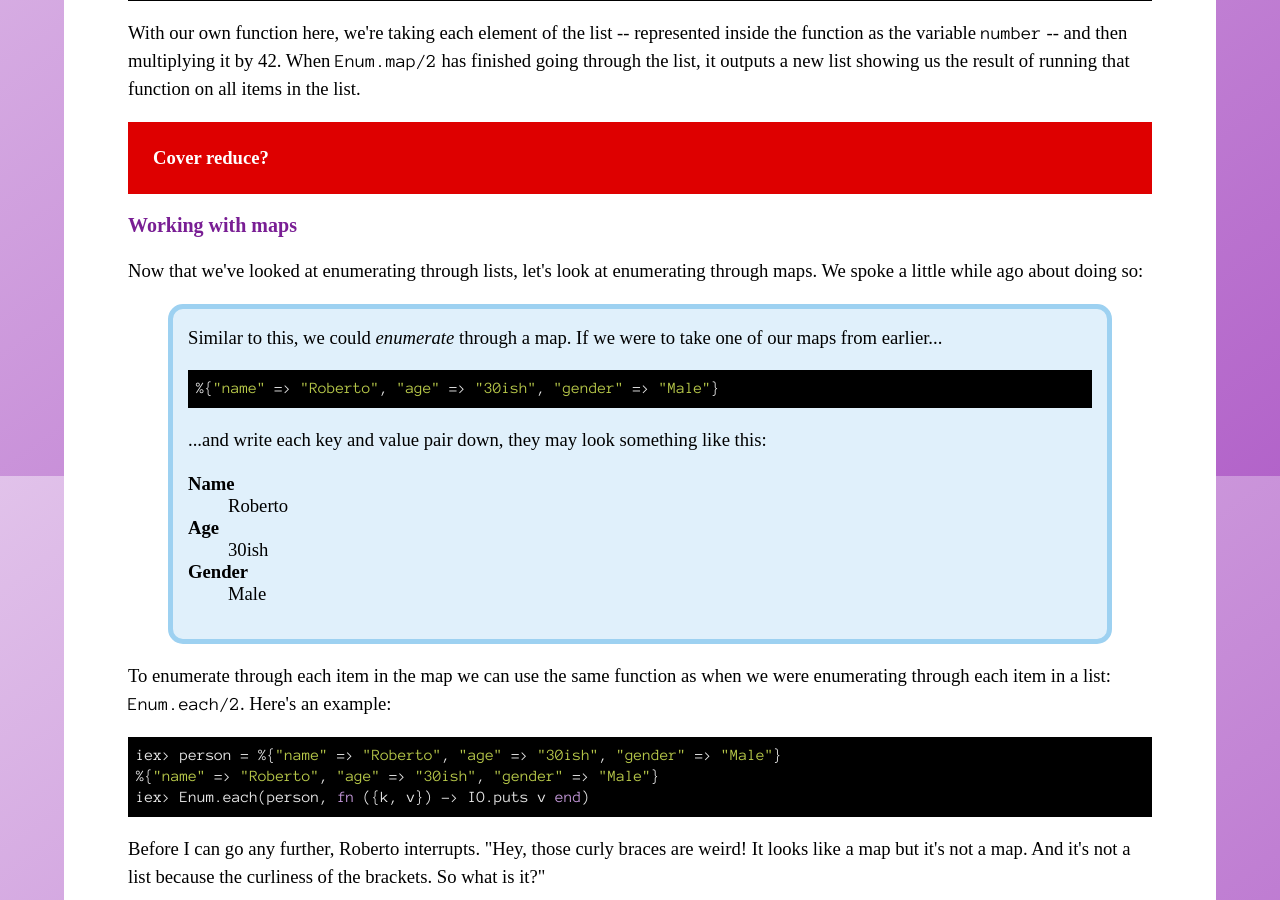
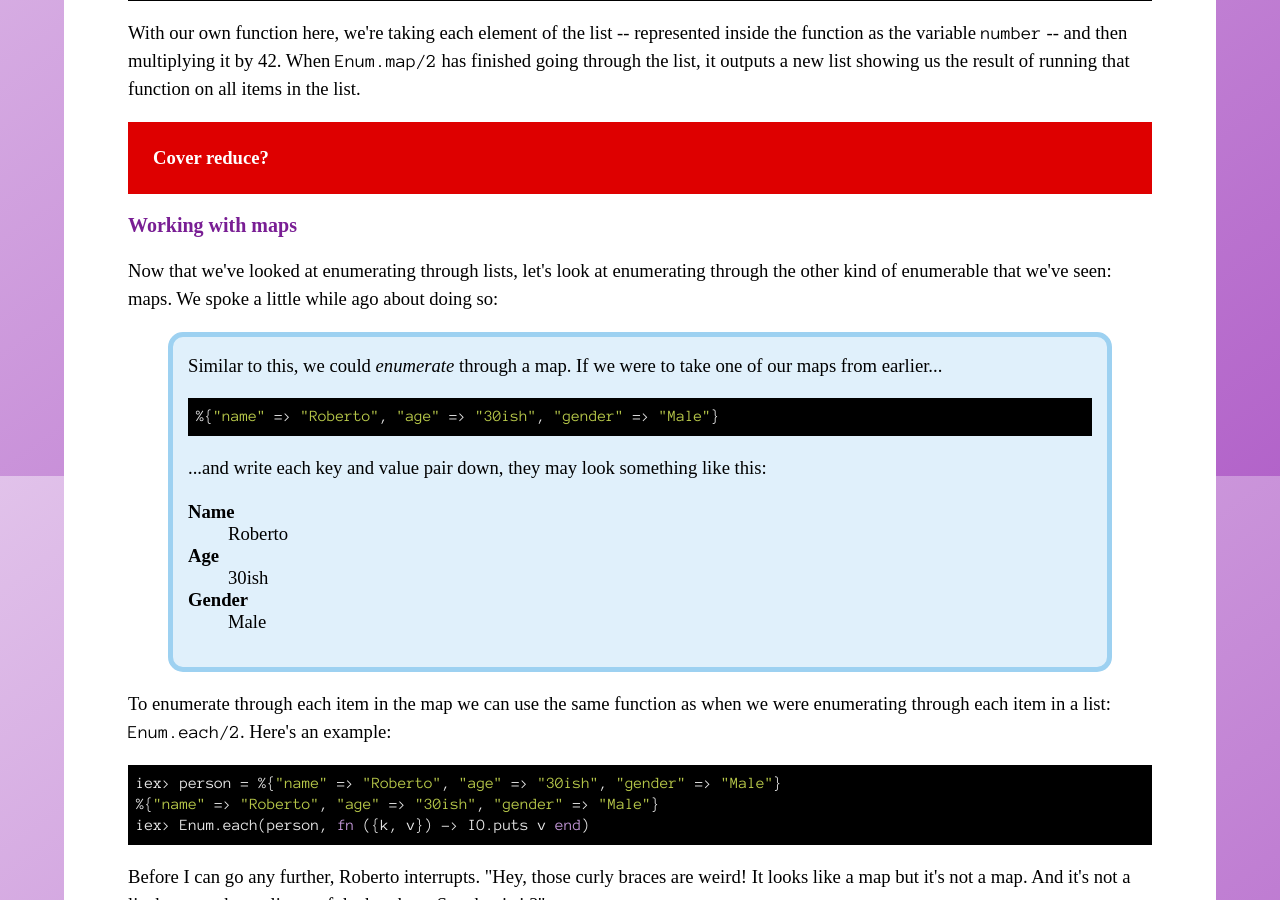
Before and after one commit to radar/joyofelixir, a Jekyll site: the page built from 9-lists-maps-more/index.html, in a window 1280 px wide and 900 px high, scrolled down 7624 px. Built offline with Jekyll 4.4.1, drawn with Linux system fonts in a browser that asks for light colours; some web fonts are replaced.

Commit message:
Plan out some more of ch9

```diff
--- a/_includes/ch/9.html
+++ b/_includes/ch/9.html
@@ -366,7 +366,7 @@ cap.("summer")
   <h3>Working with maps</h3>
 
   <p>
-    Now that we've looked at enumerating through lists, let's look at enumerating through maps. We spoke a little while ago about doing so:
+    Now that we've looked at enumerating through lists, let's look at enumerating through the other kind of enumerable that we've seen: maps. We spoke a little while ago about doing so:
   </p>
 
   <blockquote>
```
